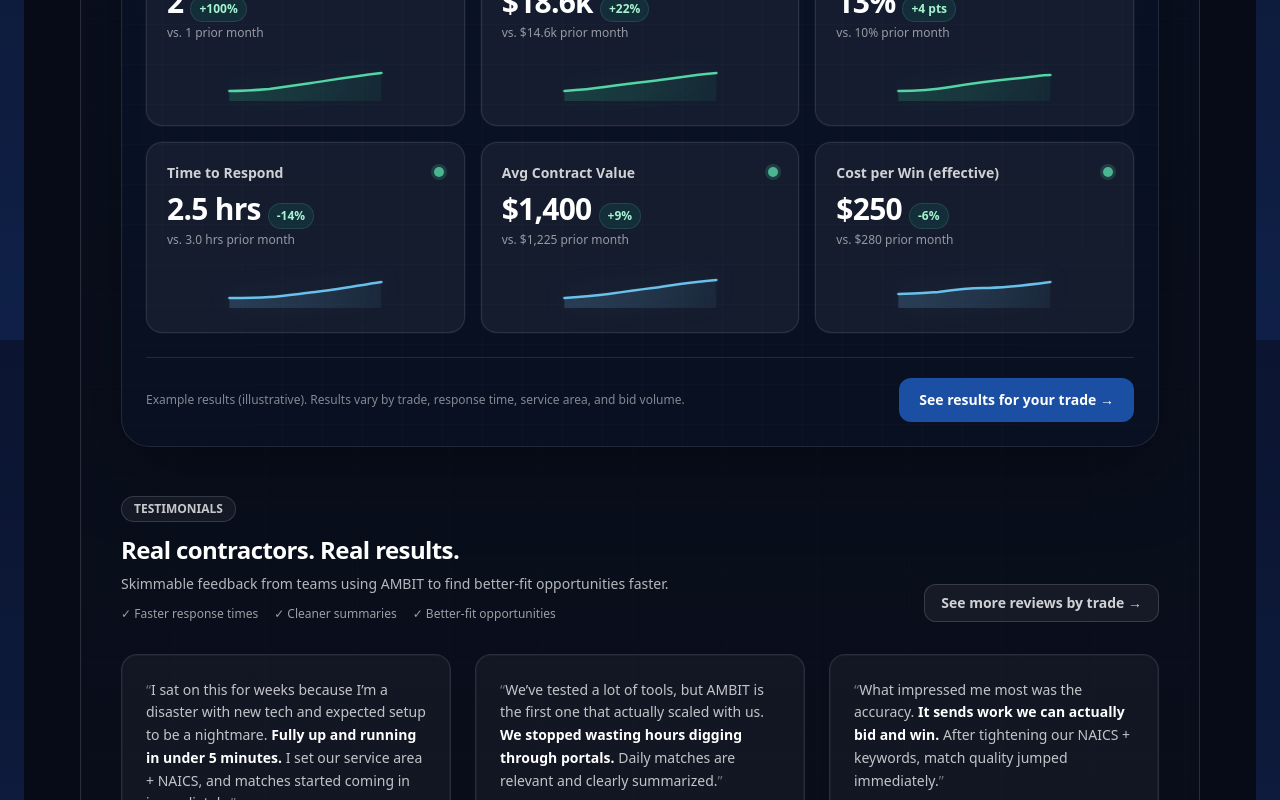
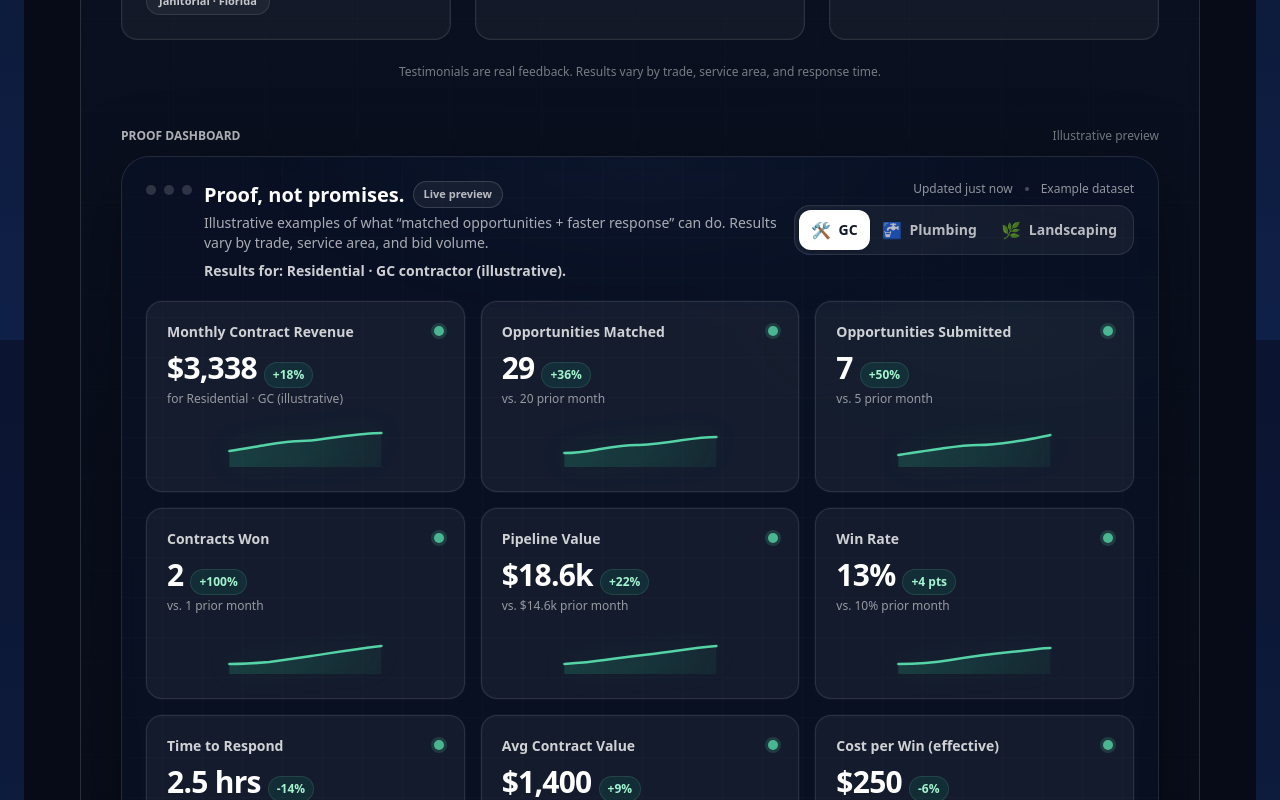
Before and after one commit to seansevrix/ambit, a Next.js app: page / in a window 1280 px wide. Shown: the part 2060-2860 px from the top of the page. Built offline with nearby package versions, Linux system fonts and the light colour scheme; no server answers.

Commit message:
Landing: move proof dashboard below testimonials

```diff
--- a/app/page.tsx
+++ b/app/page.tsx
@@ -138,12 +138,12 @@ export default function HomePage() {
                 <p className="mt-2 text-xs text-white/55">{proofLine}</p>
               </div>
 
-              {/* SIGNUP / PREVIEW */}
+              {/* ✅ “Show me the goods” — higher than proof tiles */}
               <div id="preview" className="mx-auto mt-8 max-w-6xl sm:mt-10">
                 <ConciergeLeadCapture />
               </div>
 
-              {/* Second-wave social proof near CTA (small grayscale badges) */}
+              {/* Trust badges near CTA */}
               <div className="mx-auto mt-5 max-w-6xl">
                 <div className="flex flex-wrap items-center justify-center gap-2 text-[11px] font-semibold text-white/55">
                   <span className="rounded-full border border-white/10 bg-white/5 px-3 py-1">
@@ -158,12 +158,7 @@ export default function HomePage() {
                 </div>
               </div>
 
-              {/* PROOF DASHBOARD (intent-aware) */}
-              <div className="mx-auto mt-10 max-w-6xl sm:mt-12">
-                <ProofDashboard intent={intent} />
-              </div>
-
-              {/* TESTIMONIALS */}
+              {/* TESTIMONIALS (before dashboard to keep “goods” momentum) */}
               <div className="mx-auto mt-10 max-w-6xl sm:mt-12">
                 <div className="flex flex-col gap-3 sm:flex-row sm:items-end sm:justify-between">
                   <div>
@@ -273,6 +268,17 @@ export default function HomePage() {
                   time.
                 </p>
               </div>
+
+              {/* ✅ Proof Dashboard moved AFTER “goods” + testimonials */}
+              <div className="mx-auto mt-10 max-w-6xl sm:mt-12">
+                <div className="mb-3 flex items-center justify-between">
+                  <div className="text-xs font-semibold text-white/70">PROOF DASHBOARD</div>
+                  <div className="text-xs text-white/45">Illustrative preview</div>
+                </div>
+
+                {/* NOTE: only keep this prop if ProofDashboard supports it */}
+                <ProofDashboard intent={intent} />
+              </div>
             </div>
           </section>
         </div>
```
